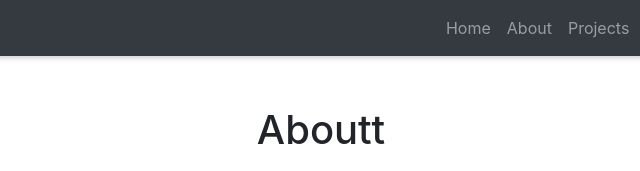
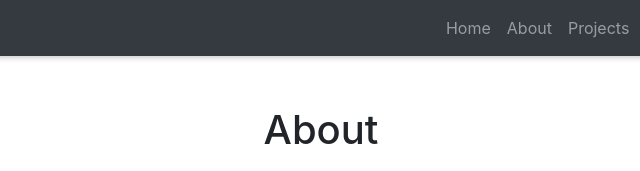
Before and after one commit to oromiehie/ebrahim.github.io, a plain HTML site: page index.html in a window 1280 px wide. Shown: the top 171 px of the page, 319-959 px from the left. Drawn offline with nearby package versions, Linux system fonts and the light colour scheme.

Commit message:
Add files via upload

```diff
--- a/index.html
+++ b/index.html
@@ -14,7 +14,7 @@
 
 <section id='about' class="about-section">
   <div class="container">
-    <h2>Aboutt</h2>
+    <h2>About</h2>
     <img src="images/about/1.jpg" alt="About Me" class="profile-picture">
 		<div class="profile-links">
 					<a href="https://scholar.google.com/citations?user=NQS--zoAAAAJ&hl=en&oi=ao" target="_blank">Google Scholar</a>
```
